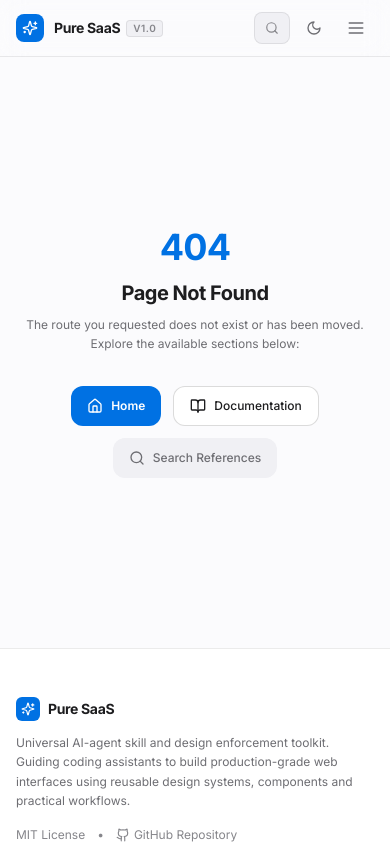
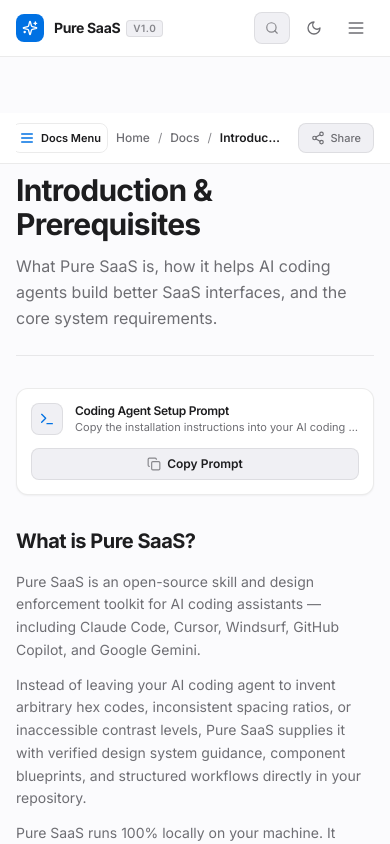
Before and after one commit to LMGXENON/pure-saas, a React (Vite) app in the folder pure-saas-website/: page /docs/1 in a window 390 px wide. Shown: the top 844 px of the page. Built offline with nearby package versions, Linux system fonts and the light colour scheme.

Commit message:
fix(docs): ensure Getting Started sidebar remains visible on medium/tablet viewports and convert items to semantic Links

```diff
--- a/pure-saas-website/src/App.tsx
+++ b/pure-saas-website/src/App.tsx
@@ -31,6 +31,7 @@
         <Routes>
           <Route path="/" element={<HomePage />} />
           <Route path="/docs" element={<DocsPage />} />
+          <Route path="/docs/:slug" element={<DocsPage />} />
           <Route path="/get-started" element={<Navigate to="/docs?slug=getting-started-installation" replace />} />
           <Route path="/showcase" element={<ShowcasePage />} />
           <Route path="/commands" element={<CommandsPage />} />
--- a/pure-saas-website/src/components/Navbar.tsx
+++ b/pure-saas-website/src/components/Navbar.tsx
@@ -18,7 +18,7 @@
   ];
 
   return (
-    <header className="sticky top-0 z-40 w-full bg-surface-base/85 backdrop-blur-md border-b border-border-subtle transition-colors">
+    <header className="sticky top-0 z-40 w-full bg-surface-base border-b border-border-subtle transition-colors">
       <div className="max-w-6xl mx-auto px-4 sm:px-6 lg:px-8 h-14 flex items-center justify-between gap-4">
         {/* Brand */}
         <Link to="/" className="flex items-center gap-2.5 group">
--- a/pure-saas-website/src/pages/DocsPage.tsx
+++ b/pure-saas-website/src/pages/DocsPage.tsx
@@ -1,5 +1,5 @@
 import React, { useState, useEffect } from 'react';
-import { useSearchParams, Link } from 'react-router-dom';
+import { useSearchParams, useParams, Link } from 'react-router-dom';
 import { docsArticles, DocArticle, DocSection } from '../data/docsData';
 import { CodeBlock } from '../components/CodeBlock';
 import { AgentPromptBanner } from '../components/AgentPromptBanner';
@@ -28,18 +28,21 @@
 } from 'lucide-react';
 
 export const DocsPage: React.FC = () => {
+  const { slug: routeSlug } = useParams<{ slug: string }>();
   const [searchParams, setSearchParams] = useSearchParams();
-  const slugParam = searchParams.get('slug');
+  const slugParam = routeSlug || searchParams.get('slug');
 
   const [activeSlug, setActiveSlug] = useState<string>(slugParam || docsArticles[0].slug);
   const [filterQuery, setFilterQuery] = useState<string>('');
   const [mobileDrawerOpen, setMobileDrawerOpen] = useState<boolean>(false);
   const [copiedLink, setCopiedLink] = useState<boolean>(false);
 
-  // Sync state if URL search param changes
+  // Sync state if URL route or search param changes
   useEffect(() => {
     if (slugParam && slugParam !== activeSlug) {
       setActiveSlug(slugParam);
+    } else if (!slugParam && activeSlug !== docsArticles[0].slug) {
+      setActiveSlug(docsArticles[0].slug);
     }
   }, [slugParam]);
 
@@ -80,16 +83,18 @@
   return (
     <div className="min-h-screen bg-canvas text-text-primary overflow-x-hidden">
       {/* Sub-header / GitBook breadcrumb bar */}
-      <div className="border-b border-border-subtle bg-surface-base/80 backdrop-blur-md sticky top-14 z-30 px-4 sm:px-6 lg:px-8 py-2.5 w-full">
+      <div className="border-b border-border-subtle bg-surface-base sticky top-14 z-30 px-4 sm:px-6 lg:px-8 py-2.5 w-full transition-colors">
         <div className="max-w-7xl mx-auto flex items-center justify-between gap-4 text-xs w-full">
           {/* Breadcrumbs & Mobile Drawer Trigger */}
           <div className="flex items-center gap-2 text-text-secondary truncate min-w-0">
             <button
+              type="button"
               onClick={() => setMobileDrawerOpen(true)}
-              className="lg:hidden p-1.5 -ml-1 rounded-lg text-text-primary hover:bg-surface-hover transition-colors shrink-0"
+              className="md:hidden p-1.5 -ml-1 rounded-lg text-text-primary hover:bg-surface-hover transition-colors shrink-0 flex items-center gap-1.5 border border-border-subtle"
               aria-label="Open documentation navigation"
             >
-              <Menu className="w-4 h-4" />
+              <Menu className="w-4 h-4 text-accent" />
+              <span className="text-[11px] font-semibold text-text-primary">Docs Menu</span>
             </button>
             <Link to="/" className="hover:text-text-primary font-medium transition-colors shrink-0">Home</Link>
             <span className="text-text-muted shrink-0">/</span>
@@ -103,6 +108,7 @@
           {/* Quick Actions (Share button with clean alignment, no redundant GitHub link) */}
           <div className="flex items-center gap-2 shrink-0">
             <button
+              type="button"
               onClick={handleCopyPageLink}
               className="inline-flex items-center gap-1.5 px-3 py-1.5 rounded-lg bg-surface-muted border border-border-subtle text-text-secondary hover:text-text-primary text-[11px] font-medium transition-colors hover:bg-surface-hover"
               title="Copy link to current article"
@@ -115,11 +121,11 @@
       </div>
 
       <div className="w-full max-w-7xl mx-auto px-4 sm:px-6 lg:px-8 py-8">
-        <div className="grid grid-cols-1 lg:grid-cols-12 gap-6 lg:gap-8 items-start w-full">
+        <div className="grid grid-cols-1 md:grid-cols-12 gap-6 lg:gap-8 items-start w-full">
           {/* ========================================================= */}
-          {/* LEFT SIDEBAR: Persistent & Collapsible GitBook Navigation */}
+          {/* LEFT SIDEBAR: Persistent & Responsive Navigation          */}
           {/* ========================================================= */}
-          <aside className="hidden lg:block lg:col-span-3 min-w-0 sticky top-28 space-y-4 max-h-[calc(100vh-8rem)] overflow-y-auto pr-2 custom-scrollbar">
+          <aside className="hidden md:block md:col-span-4 lg:col-span-3 min-w-0 sticky top-28 space-y-4 max-h-[calc(100vh-8rem)] overflow-y-auto pr-2 custom-scrollbar">
             {/* Filter Input */}
             <div className="relative">
               <Search className="w-3.5 h-3.5 text-text-muted absolute left-3 top-2.5" />
@@ -156,9 +162,9 @@
                       {items.map(art => {
                         const isActive = art.slug === activeSlug;
                         return (
-                          <button
+                          <Link
                             key={art.slug}
-                            type="button"
+                            to={`/docs?slug=${art.slug}`}
                             onClick={() => handleSelectArticle(art.slug)}
                             className={`w-full text-left px-3 py-1.5 rounded-lg text-xs font-medium transition-all flex items-center justify-between outline-none focus-visible:ring-2 focus-visible:ring-accent/60 focus-visible:ring-offset-1 focus-visible:ring-offset-canvas ${
                               isActive
@@ -172,7 +178,7 @@
                               )}
                               <span className="truncate">{art.title}</span>
                             </div>
-                          </button>
+                          </Link>
                         );
                       })}
                     </div>
@@ -186,7 +192,7 @@
           {/* MOBILE NAVIGATION DRAWER                                  */}
           {/* ========================================================= */}
           {mobileDrawerOpen && (
-            <div className="fixed inset-0 z-50 lg:hidden">
+            <div className="fixed inset-0 z-50 md:hidden">
               <div
                 className="fixed inset-0 bg-black/60 backdrop-blur-xs transition-opacity"
                 onClick={() => setMobileDrawerOpen(false)}
@@ -195,6 +201,7 @@
                 <div className="flex items-center justify-between border-b border-border-subtle pb-4">
                   <span className="font-bold text-sm text-text-primary">Documentation Menu</span>
                   <button
+                    type="button"
                     onClick={() => setMobileDrawerOpen(false)}
                     className="p-1 rounded-md text-text-secondary hover:text-text-primary"
                   >
@@ -233,9 +240,9 @@
                           {items.map(art => {
                             const isActive = art.slug === activeSlug;
                             return (
-                              <button
+                              <Link
                                 key={art.slug}
-                                type="button"
+                                to={`/docs?slug=${art.slug}`}
                                 onClick={() => handleSelectArticle(art.slug)}
                                 className={`w-full text-left px-3 py-1.5 rounded-lg text-xs font-medium transition-colors flex items-center gap-2 ${
                                   isActive
@@ -245,7 +252,7 @@
                               >
                                 {isActive && <span className="w-1.5 h-1.5 rounded-full bg-accent shrink-0" />}
                                 <span className="truncate">{art.title}</span>
-                              </button>
+                              </Link>
                             );
                           })}
                         </div>
@@ -260,7 +267,7 @@
           {/* ========================================================= */}
           {/* MAIN ARTICLE CONTENT (Responsive, shrinking properly)     */}
           {/* ========================================================= */}
-          <main className="min-w-0 w-full lg:col-span-9 xl:col-span-6 space-y-8">
+          <main className="min-w-0 w-full md:col-span-8 lg:col-span-9 xl:col-span-6 space-y-8">
             {/* Header / Title block */}
             <header className="space-y-3 pb-6 border-b border-border-subtle">
               <div className="flex items-center gap-3 text-xs text-text-muted">
```
